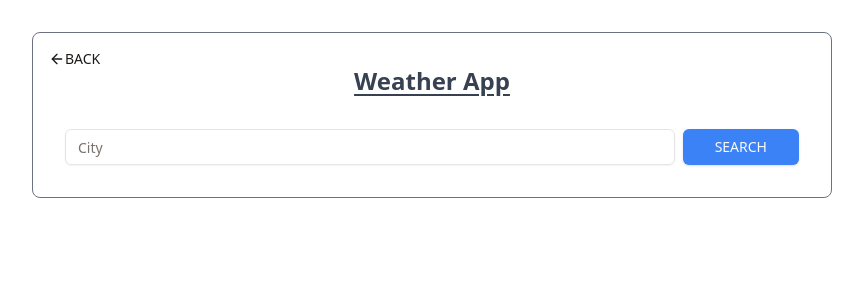
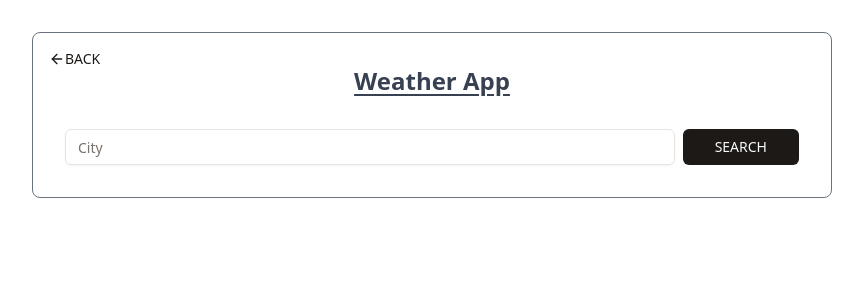
Before and after one commit to devRezaulKarim/ts-practice-projects, a React (Vite) app: page /app/weather-app in a window 1280 px wide. Shown: the top 300 px of the page, without its empty margins (208-1071 px from the left). Built offline with nearby package versions, Linux system fonts and the light colour scheme; no server answers.

Commit message:
Add date and time in weather app

```diff
--- a/src/App.tsx
+++ b/src/App.tsx
@@ -10,7 +10,7 @@ function App() {
       {apps.map((App) => (
         <div
           key={App._id}
-          className="w-96 h-72 overflow-hidden relative border border-gray-700 rounded-lg"
+          className="w-96 h-60 overflow-hidden relative border border-gray-700 rounded-lg hover:scale-105 duration-200"
         >
           <App.app />
           <Link
--- a/src/components/custom-components/weather/WeatherCard.tsx
+++ b/src/components/custom-components/weather/WeatherCard.tsx
@@ -6,9 +6,10 @@ import {
   CardTitle,
 } from "@/components/ui/card";
 import { WeatherCardProps } from "@/types/Types";
+import { getCurrentTimeAndDate } from "@/utls/getCurrentTime";
 
 const WeatherCard = ({ weather }: WeatherCardProps) => {
-  console.log(weather.main);
+  console.log(weather);
   return (
     <Card className="mt-6 w-fit mx-auto">
       <CardHeader>
@@ -19,8 +20,12 @@ const WeatherCard = ({ weather }: WeatherCardProps) => {
               {`, ${weather?.sys?.country}`}
             </CardTitle>
             <CardDescription className="mt-1">
-              <span className="block">lon: {weather.coord.lon}</span>
-              <span className="block">lat: {weather.coord.lat}</span>
+              <span className="block">
+                C. Time: {getCurrentTimeAndDate(weather.timezone).time}
+              </span>
+              <span className="block">
+                Date: {getCurrentTimeAndDate(weather.timezone).date}
+              </span>
             </CardDescription>
           </div>
           <div className="">
--- /dev/null
+++ b/src/components/shared/SmallForm.tsx
@@ -0,0 +1,44 @@
+import { FormEvent, useState } from "react";
+import { Input } from "../ui/input";
+import { Button } from "../ui/button";
+import { SmallFormProps } from "@/types/Types";
+
+const SmallForm = ({
+  placeholder,
+  buttonText,
+  dispatchSubmit,
+}: SmallFormProps) => {
+  const [value, setValue] = useState<string>("");
+  const [error, setError] = useState<boolean>(false);
+  const handleSubmit = (e: FormEvent<HTMLFormElement>): void => {
+    e.preventDefault();
+    if (!value.trim()) {
+      setError(true);
+      return;
+    }
+    dispatchSubmit(value);
+    setValue("");
+  };
+  return (
+    <form
+      action=""
+      onSubmit={handleSubmit}
+      className="w-full xs:flex items-center gap-2 "
+    >
+      <Input
+        className={`${error ? "border-red-500 placeholder:text-red-500" : ""}`}
+        placeholder={placeholder}
+        value={value}
+        onChange={(e) => {
+          setError(false);
+          setValue(e.target.value);
+        }}
+      />
+      <Button className="uppercase md:px-8 mt-2 xs:mt-0 ml-auto block">
+        {buttonText}
+      </Button>
+    </form>
+  );
+};
+
+export default SmallForm;
--- a/src/components/ui/button.tsx
+++ b/src/components/ui/button.tsx
@@ -9,8 +9,7 @@ const buttonVariants = cva(
   {
     variants: {
       variant: {
-        default:
-          "bg-blue-500 text-primary-foreground shadow hover:bg-blue-500/90",
+        default: "bg-primary text-primary-foreground hover:bg-primary/90",
         destructive:
           "bg-destructive text-destructive-foreground shadow-sm hover:bg-destructive/90",
         outline:
--- a/src/pages/Todos.tsx
+++ b/src/pages/Todos.tsx
@@ -1,11 +1,11 @@
 import { useEffect, useState } from "react";
-import AddTodo from "../components/custom-components/todo/AddTodo";
 import TodoContainer from "../components/custom-components/todo/TodoContainer";
 import AppTitle from "@/components/shared/AppTitle";
 import BackButton from "@/components/shared/BackButton";
 import Status from "@/components/custom-components/todo/Status";
 import { Todo } from "@/types/Types";
 import { useLocation } from "react-router-dom";
+import SmallForm from "@/components/shared/SmallForm";
 
 const Todos = () => {
   const [allTodos, setAllTodos] = useState<Todo[]>([
@@ -67,12 +67,12 @@ const Todos = () => {
     >
       <BackButton />
       <AppTitle title="todo app" />
-      <AddTodo addTodo={addTodo} />
+      <SmallForm buttonText="add" dispatchSubmit={addTodo} placeholder="Task" />
       <Status
         selectedStatus={selectedStatus}
         setSelectedStatus={setSelectedStatus}
       />
-      {todos.length > 0 && (
+      {todos.length > 0 && location.pathname.replace("/", "") && (
         <TodoContainer
           todos={todos}
           setTodos={setTodos}
--- a/src/pages/WeatherApp.tsx
+++ b/src/pages/WeatherApp.tsx
@@ -1,7 +1,7 @@
-import Form from "@/components/custom-components/weather/Form";
 import WeatherCard from "@/components/custom-components/weather/WeatherCard";
 import AppTitle from "@/components/shared/AppTitle";
 import BackButton from "@/components/shared/BackButton";
+import SmallForm from "@/components/shared/SmallForm";
 import { Weather } from "@/types/Types";
 import { useEffect, useState } from "react";
 import { useLocation } from "react-router-dom";
@@ -25,7 +25,7 @@ const WeatherApp = () => {
         setWeatherData(response);
         setError("");
       } else {
-        setError(response.message);
+        setError(`"${city}" ${response.message}`);
       }
     })();
   }, [city]);
@@ -38,13 +38,19 @@ const WeatherApp = () => {
     >
       <BackButton />
       <AppTitle title="Weather app" />
-      <Form searchCity={setCity} />
+      <SmallForm
+        buttonText="Search"
+        dispatchSubmit={setCity}
+        placeholder="City"
+      />
       {error && (
         <p className="first-letter:uppercase pt-1 text-red-500 font-semibold">
           {error}
         </p>
       )}
-      {weatherData && <WeatherCard weather={weatherData} />}
+      {weatherData && location.pathname.replace("/", "") && (
+        <WeatherCard weather={weatherData} />
+      )}
     </div>
   );
 };
--- a/src/types/Types.tsx
+++ b/src/types/Types.tsx
@@ -1,4 +1,10 @@
 import { Dispatch, SetStateAction } from "react";
+
+export interface SmallFormProps {
+  dispatchSubmit: (value: string) => void;
+  placeholder: string;
+  buttonText: string;
+}
 
 export interface Todo {
   task: string;
--- /dev/null
+++ b/src/utls/getCurrentTime.ts
@@ -0,0 +1,38 @@
+export function getCurrentTimeAndDate(offsetInSeconds: number): {
+  date: string;
+  time: string;
+} {
+  const currentDate = new Date();
+
+  // Get the local timezone offset in seconds
+  const localTimezoneOffsetInSeconds = currentDate.getTimezoneOffset() * 60;
+
+  // Calculate the adjusted date considering the offset
+  const adjustedTimeInMillis =
+    currentDate.getTime() +
+    (offsetInSeconds - localTimezoneOffsetInSeconds) * 1000;
+  const localDate = new Date(adjustedTimeInMillis);
+
+  // Formatting date
+  const options: Intl.DateTimeFormatOptions = {
+    day: "2-digit",
+    month: "short",
+    year: "numeric",
+  };
+  const formattedDate = localDate
+    .toLocaleDateString(undefined, options)
+    .replace(/(\d{2}) (\w{3}) (\d{4})/, "$1-$2-$3");
+
+  // Formatting time
+  const timeOptions: Intl.DateTimeFormatOptions = {
+    hour: "numeric",
+    minute: "numeric",
+    hour12: false,
+  };
+  const formattedTime = localDate.toLocaleString(undefined, timeOptions);
+
+  return {
+    date: formattedDate,
+    time: formattedTime,
+  };
+}
```
